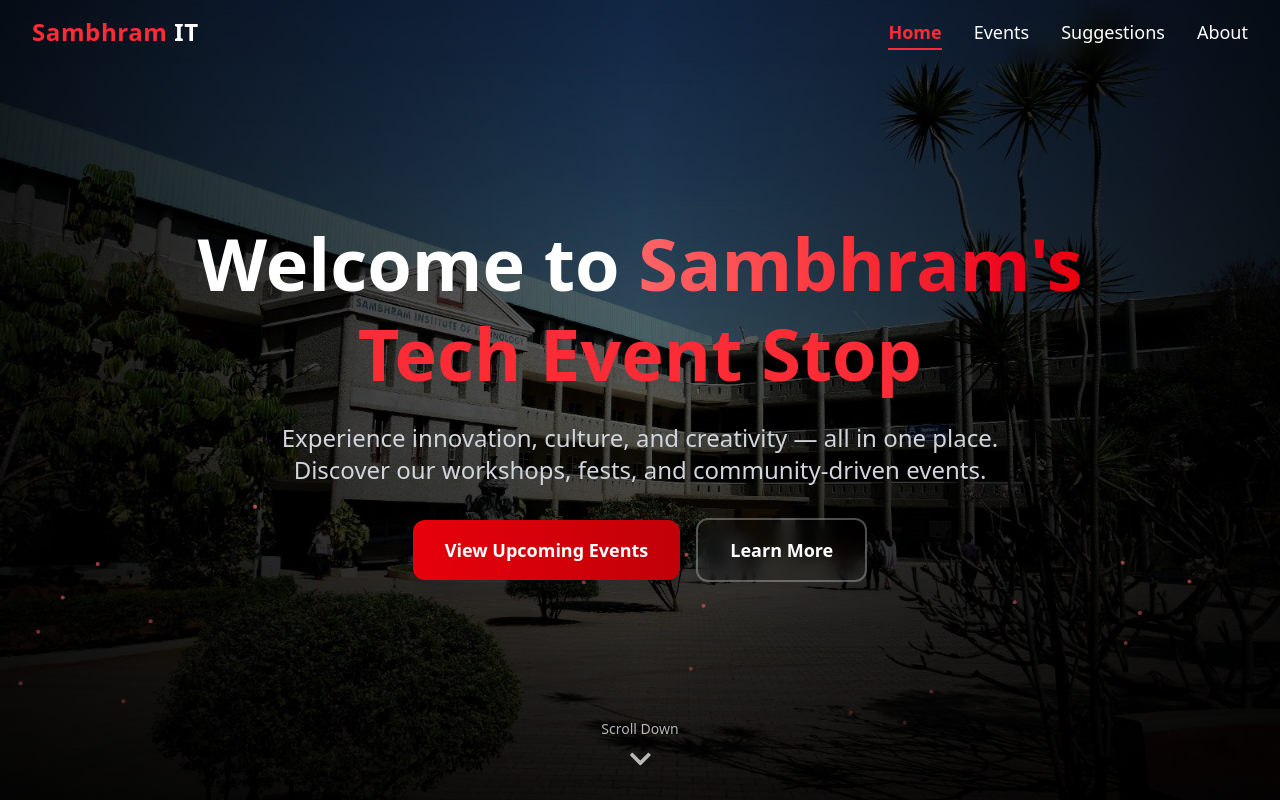
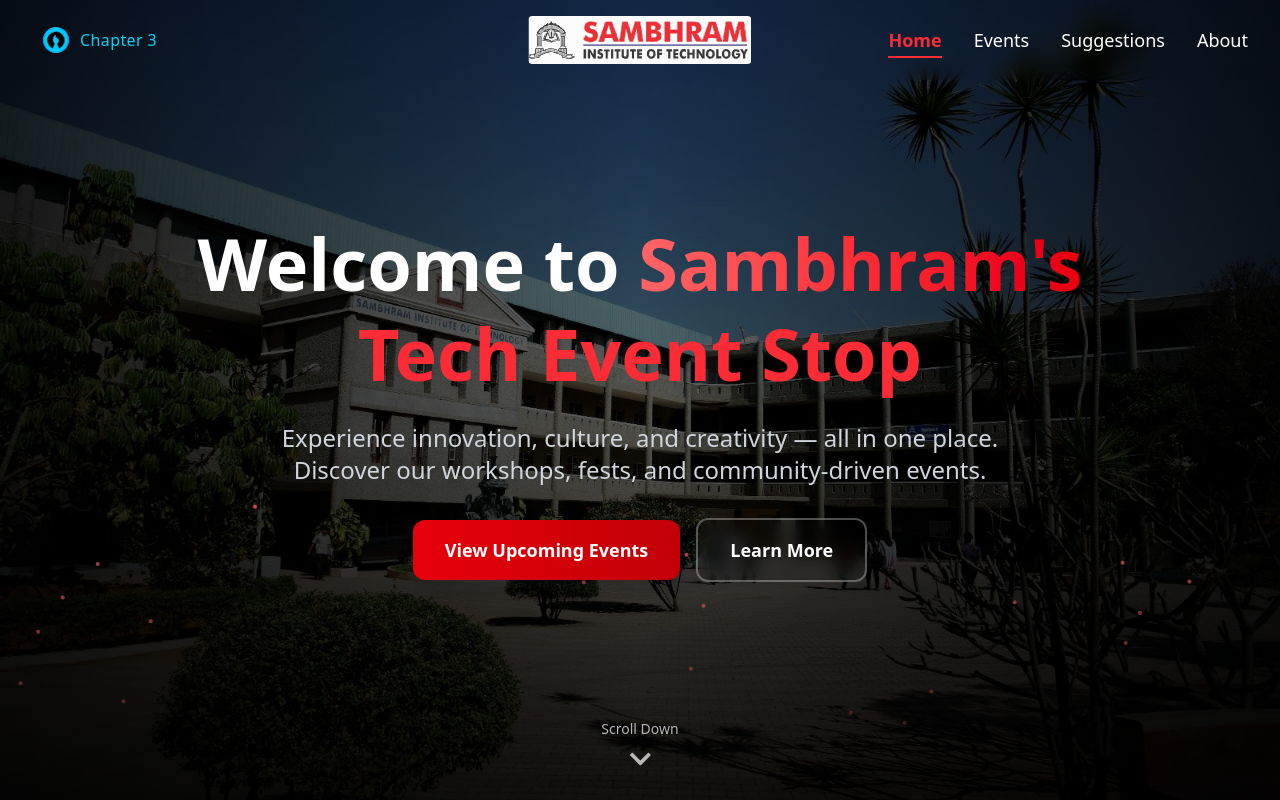
Before and after one commit to Aayushman-nvm/SaIT-events, a Next.js app: page / in a window 1280 px wide. Shown: the top 800 px of the page. Built offline with nearby package versions, Linux system fonts and the light colour scheme.

Commit message:
Nav Bar with official logo

```diff
--- a/app/components/NavBar.tsx
+++ b/app/components/NavBar.tsx
@@ -1,16 +1,17 @@
 "use client";
 
-import React, { useState, useEffect } from 'react';
-import { usePathname } from 'next/navigation';
-import { motion, AnimatePresence } from 'framer-motion';
+import React, { useState, useEffect } from "react";
+import { usePathname } from "next/navigation";
+import { motion, AnimatePresence } from "framer-motion";
 import { IoMenu } from "react-icons/io5";
 import { FaXmark } from "react-icons/fa6";
+import Image from "next/image";
 
 const navLinks = [
-  { title: 'Home', link: '/' },
-  { title: 'Events', link: '/events' },
-  { title: 'Suggestions', link: '/suggestions' },
-  { title: 'About', link: '/about' },
+  { title: "Home", link: "/" },
+  { title: "Events", link: "/events" },
+  { title: "Suggestions", link: "/suggestions" },
+  { title: "About", link: "/about" },
 ];
 
 function NavBar() {
@@ -22,8 +23,8 @@
     const handleScroll = () => {
       setScrolled(window.scrollY > 50);
     };
-    window.addEventListener('scroll', handleScroll);
-    return () => window.removeEventListener('scroll', handleScroll);
+    window.addEventListener("scroll", handleScroll);
+    return () => window.removeEventListener("scroll", handleScroll);
   }, []);
 
   const toggleMenu = () => setIsOpen(!isOpen);
@@ -34,16 +35,41 @@
       animate={{ y: 0, opacity: 1 }}
       transition={{ duration: 0.8, ease: "easeOut" }}
       className={`fixed top-0 left-0 w-full z-50 px-4 sm:px-8 py-4 transition-all duration-300 ${
-        scrolled ? 'bg-black/90 backdrop-blur-lg shadow-lg' : 'bg-transparent backdrop-blur-sm'
+        scrolled
+          ? "bg-black/90 backdrop-blur-lg shadow-lg"
+          : "bg-transparent backdrop-blur-sm"
       }`}
     >
-      <div className="flex items-center justify-between max-w-7xl mx-auto">
-        {/* Logo */}
+      <div className="flex items-center justify-between max-w-7xl mx-auto relative">
+        {/* os code logo */}
         <motion.div
           whileHover={{ scale: 1.05 }}
-          className="text-white text-xl sm:text-2xl font-bold tracking-wide"
+          className="flex items-center"
         >
-          <span className="text-red-500">Sambhram</span> IT
+          <Image
+            src="/logos/OScode_svg.svg"
+            alt="OS code Logo"
+            className="h-8 w-auto sm:h-10 md:h-12"
+            width={40}
+            height={40}
+          />
+          <span className="hidden md:block text-cyan-400 text-base font-medium tracking-wide">
+            Chapter 3
+          </span>
+        </motion.div>
+
+        {/* sambhram logo */}
+        <motion.div
+          whileHover={{ scale: 1.05 }}
+          className="absolute left-1/2 transform -translate-x-1/2"
+        >
+          <Image
+            src="/logos/SaIT_svg.svg"
+            alt="Sambhram Logo"
+            className="h-8 w-auto sm:h-10 md:h-12 rounded"
+            width={40}
+            height={40}
+          />
         </motion.div>
 
         {/* Desktop Navigation */}
@@ -57,11 +83,11 @@
                 initial={{ opacity: 0, y: -20 }}
                 animate={{ opacity: 1, y: 0 }}
                 transition={{ duration: 0.5, delay: index * 0.1 }}
-                whileHover={{ scale: 1.1, color: '#ef4444' }}
+                whileHover={{ scale: 1.1, color: "#ef4444" }}
                 className={`relative ${
                   isActive
-                    ? 'text-red-500 font-semibold'
-                    : 'text-white hover:text-red-400'
+                    ? "text-red-500 font-semibold"
+                    : "text-white hover:text-red-400"
                 } transition-all duration-300`}
               >
                 {nav.title}
@@ -92,7 +118,7 @@
         {isOpen && (
           <motion.div
             initial={{ opacity: 0, height: 0 }}
-            animate={{ opacity: 1, height: 'auto' }}
+            animate={{ opacity: 1, height: "auto" }}
             exit={{ opacity: 0, height: 0 }}
             transition={{ duration: 0.3, ease: "easeInOut" }}
             className="md:hidden bg-black/95 backdrop-blur-lg mt-4 rounded-lg overflow-hidden"
@@ -110,8 +136,8 @@
                     onClick={() => setIsOpen(false)}
                     className={`block py-3 px-4 rounded-lg text-lg transition-all duration-300 ${
                       isActive
-                        ? 'text-red-500 bg-red-500/10 font-semibold'
-                        : 'text-white hover:text-red-400 hover:bg-red-500/5'
+                        ? "text-red-500 bg-red-500/10 font-semibold"
+                        : "text-white hover:text-red-400 hover:bg-red-500/5"
                     }`}
                   >
                     {nav.title}
```
